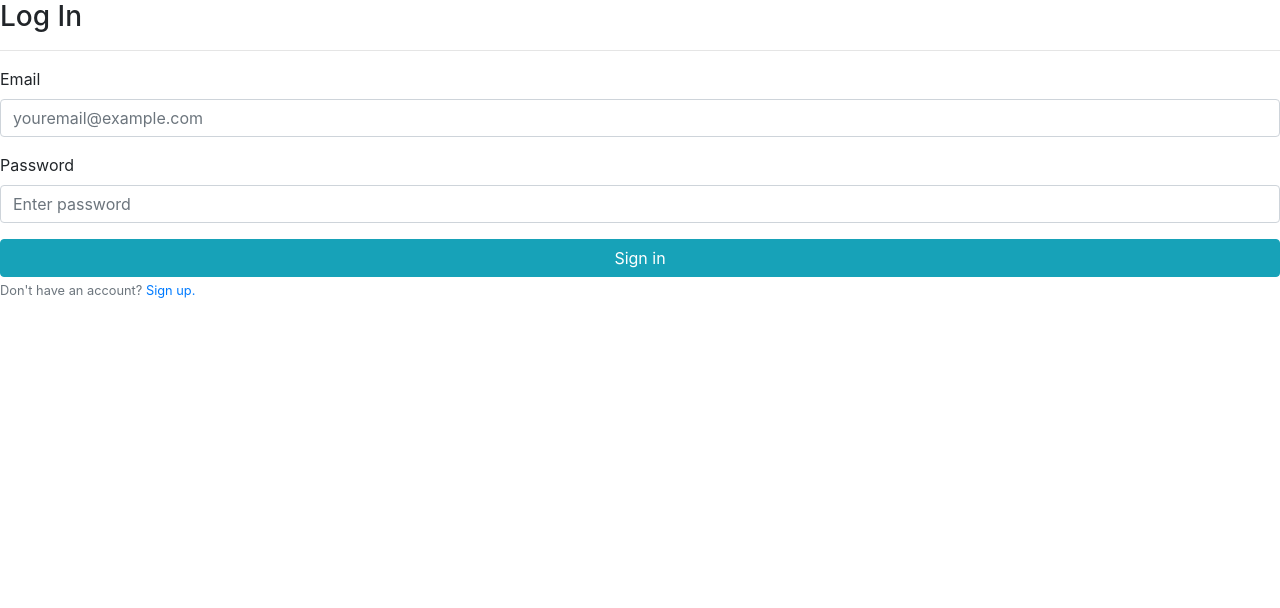
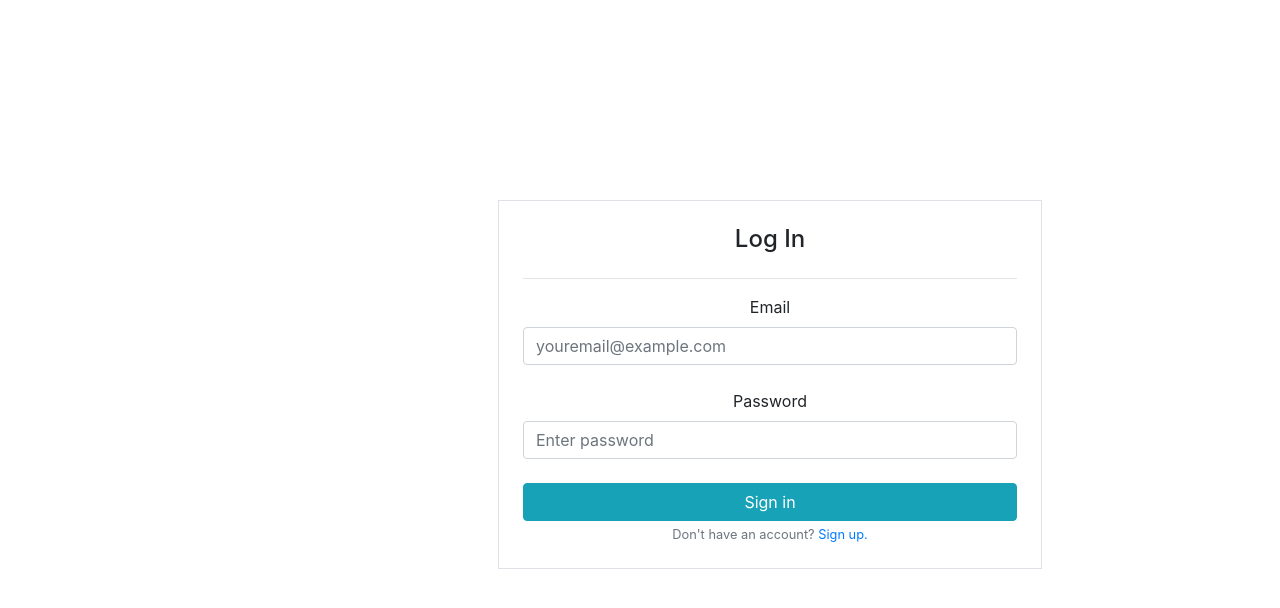
Before and after one commit to tu-vu/Chatroom, a Flask app: page / in a window 1280 px wide. Shown: the top 608 px of the page. Run offline with Flask 2, Linux system fonts and the light colour scheme; some libraries are stand-ins or nearby versions.

Commit message:
"Change to login page and sign up page"

```diff
--- a/Chatroom/templates/dashboard.html
+++ b/Chatroom/templates/dashboard.html
@@ -33,10 +33,6 @@
                 <form id="new-message" class="form-inline">
                     <input id="message" type="text" name="message">
                     <input id="send" type="submit" value="Send">
-<<<<<<< HEAD
-                    <!-- <input id="delete" type="submit" value="Delete"> -->
-=======
->>>>>>> ad3f6987523d994cef50e0497b8a5765771f414c
                 </form>
             </div>
 
--- a/Chatroom/templates/login.html
+++ b/Chatroom/templates/login.html
@@ -15,13 +15,14 @@
     {% endfor%}
 </div>
 
-<form action="{{ url_for('auth_bp.login') }}" method="post">
-    <h3>Log In</h3>
+<div class="card-body px-lg-5 pt-0" style="width: 50%; height: 100px; margin-top: 200px; margin-left: 450px">
+<form action="{{ url_for('auth_bp.login') }}" method="post" class="text-center border p-4">
+    <h3 class="h4 mb-4">Log In</h3>
     <hr>
 
     {{ form.csrf_token }}
 
-    <fieldset class="form-group email">
+    <fieldset class="form-group email mb-4">
         {{ form.email.label }}
         {{ form.email(class="form-control", placeholder='youremail@example.com') }}
         {% if form.email.errors %}
@@ -33,7 +34,7 @@
         {% endif %}
     </fieldset>
 
-     <fieldset class="form-group password">
+     <fieldset class="form-group password mb-4">
         {{ form.password.label }}
         {{ form.password(class="form-control", placeholder='Enter password') }}
         {% if form.password.errors %}
@@ -49,4 +50,6 @@
 
     <small id="emailHelp" class="form-text text-muted">Don't have an account? <a href="{{ url_for('auth_bp.signup') }}">Sign up.</a></small>
 </form>
+</div>
+
 {% endblock %}
--- a/Chatroom/templates/signup.html
+++ b/Chatroom/templates/signup.html
@@ -15,7 +15,8 @@
     {% endfor%}
 </div>
 
-<form action="{{ url_for('auth_bp.signup') }}" method="post" id="signup" class="auth-inner">
+<div class="card-body px-lg-5 pt-0" style="width: 50%; height: 100px; margin-top: 100px; margin-left: 450px">
+<form action="{{ url_for('auth_bp.signup') }}" method="post" id="signup" class="auth-inner text-center border p-4">
     <h3>Sign Up</h3>
     <hr>
 
@@ -73,4 +74,5 @@
 
     <small id="emailHelp" class="form-text text-muted">Already have an account? <a href="{{ url_for('auth_bp.login') }}">Log in.</a></small>
 </form>
+</div>
 {% endblock %}
```
Also changed, not shown: Chatroom/static/dist/css/dashboard.css (line endings or trailing spaces).
